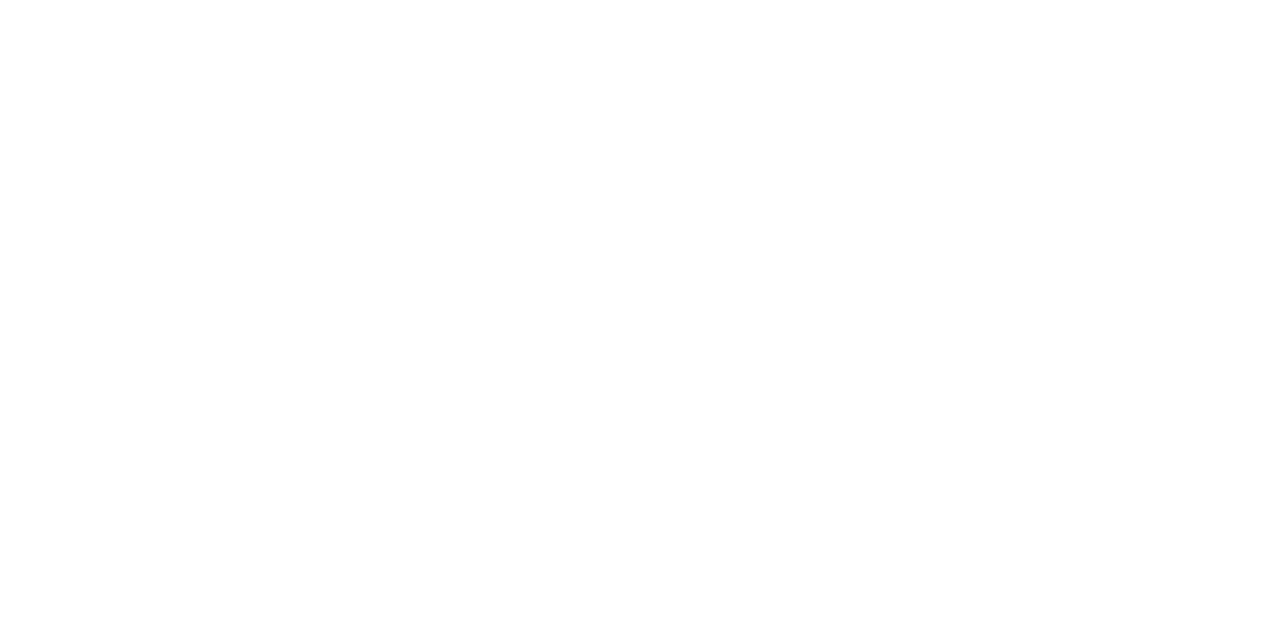
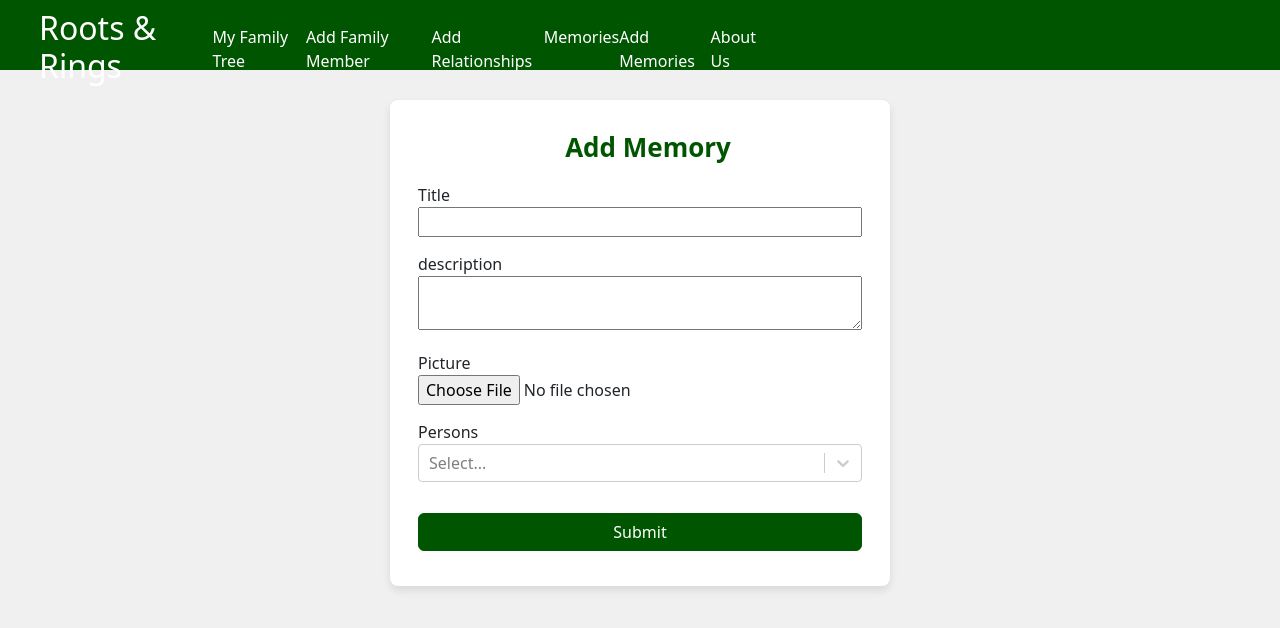
Before and after one commit to krao2099/HACKNCSTATE_PROJECT, a React (Create React App) app in the folder frontend/: page /add_memory in a window 1280 px wide. Before the commit this address had no page. Shown: the top 628 px of the page. Built offline with nearby package versions, Linux system fonts and the light colour scheme; no server answers.

Commit message:
started memory

```diff
--- a/frontend/package.json
+++ b/frontend/package.json
@@ -14,6 +14,7 @@
     "react-dom": "^18.2.0",
     "react-router-dom": "^6.22.0",
     "react-scripts": "5.0.1",
+    "react-select": "^5.8.0",
     "web-vitals": "^2.1.4"
   },
   "scripts": {
--- a/frontend/src/App.js
+++ b/frontend/src/App.js
@@ -3,6 +3,7 @@
 import { BrowserRouter as Router, Route, Routes } from 'react-router-dom';
 import Tree from './pages/Tree';
 import ProfileCreationForm from './pages/ProfileCreationForm';
+import MemoryCreationForm from './pages/MemoryCreationForm';
 import Profile from './pages/Profile';
 
 function App() {
@@ -12,6 +13,7 @@
         <Route path="/tree" element={<Tree />} />
         <Route path="/" element={<Tree />} />
         <Route path="/add_person" element={<ProfileCreationForm />} />
+        <Route path="/add_memory" element={<MemoryCreationForm />} />
         <Route path="/profile" element={<Profile />} />
       </Routes>
     </Router>
--- a/frontend/src/components/Header.js
+++ b/frontend/src/components/Header.js
@@ -7,6 +7,7 @@
                 <a href="/add_person" class="add-relationships">Add Family Member</a>
                 <a href="/" class="add-relationships">Add Relationships</a>
                 <a href="/feed" class="memories-link">Memories</a>
+                <a href="/add_memory" class="add-memories">Add Memories</a>
                 <a href="/" class="about-link">About Us</a>
             </div>
         </header>
--- /dev/null
+++ b/frontend/src/pages/MemoryCreationForm.js
@@ -0,0 +1,143 @@
+import React, { useState, useEffect } from 'react';
+import { useNavigate } from 'react-router-dom';
+import Button from 'react-bootstrap/Button';
+import './ProfileCreationForm.css'
+import Header from '../components/Header';
+import Select from 'react-select';
+
+
+const MemoryCreationForm = () => {
+  const navigate = useNavigate();
+
+  const [memory, setMemory] = useState({
+    title: '',
+    description: '',
+    files: [],
+    mem_type: '',
+    p_ids: [],
+  });
+
+  const [peopleList, setPeopleList] = useState({
+    people: []
+  });
+
+  useEffect(() => {
+    const fetchPeopleList = async () => {
+      try {
+        const apiURL = 'http://localhost:80/api/profile/all'
+        console.log(apiURL);
+        const response = await fetch(apiURL);
+        if (!response.ok) {
+          throw new Error('Network response was not ok');
+        }
+        const data = await response.json();
+        console.log(data);
+        setPeopleList({ people: data.profiles });
+        console.log("peopleList", peopleList.people)
+      } catch (error) {
+        console.error('There was a problem with the fetch operation:', error);
+      }
+    };
+
+    fetchPeopleList();
+  }, []);
+
+  const handleSelectChange = (selectedValues) => {
+    setMemory({ ...memory, p_ids: selectedValues.map(selectedValue => selectedValue.value)});
+  };
+
+  const handleChange = (e) => {
+    const { name, value } = e.target;
+    setMemory({ ...memory, [name]: value });
+    console.log(memory);
+  };
+
+  const handleFileChange = (e) => {
+
+    const file = e.target.files[0];
+    let document = "";
+
+    if(file) {
+        console.log("File true");
+        const reader = new FileReader();
+        reader.readAsDataURL(file);
+        reader.onload = function () {
+            console.log("File loaded");
+            document = reader.result;
+            setMemory({ ...memory, pic:document });
+        }
+    }
+  };
+
+  const handleSubmit = async (e) => {
+    e.preventDefault();
+    const apiURL = 'http://localhost:80/api/profile'
+
+    try {
+      const response = await fetch(apiURL, {
+        method: 'POST',
+        headers: {
+          'Content-Type': 'application/json; charset=utf-8',
+        },
+        body: JSON.stringify(memory),
+      });
+
+      if (!response.ok) {
+        throw new Error(`HTTP error! status: ${response.status}`);
+      }
+
+      const data = await response.json();
+      console.log('Success:', data);
+      navigate('/');
+    } catch (error) {
+      console.error('Error:', error);
+    }
+  };
+
+  return (
+    <div className="page-background">
+      <Header />
+      <div className="form-container">
+        <form onSubmit={handleSubmit}>
+          <div className='form-title'>Add Memory</div>
+          <div className="form-group">
+            <label className='form-item'>
+              Title <br />
+              <input type="text" name="title" value={memory.title} onChange={handleChange} />
+            </label>
+          </div>
+          <div className="form-group">
+            <label className='form-item'>
+            description <br />
+              <textarea name="description" className='bio-field' value={memory.description} onChange={handleChange} />
+            </label>
+          </div>
+          <div className="form-group">
+            <label className='form-item'>
+              Picture <br />
+              <input type="file" name="pic" onChange={handleFileChange} />
+            </label>
+          </div>
+          <div className="form-group">
+            <label className='form-item'>
+              Persons <br />
+              <Select
+                options={peopleList.people.map(person => ({ value: person.id, label: person.name }))}
+                isMulti
+                value={memory.p_ids.map(p_id => ({ value: p_id, label: peopleList.people.find(person => person.id === p_id).name }))}
+                onChange={handleSelectChange}
+              />
+            </label>
+          </div>
+          <div className="form-group">
+            <Button variant="primary" className="green-button" type="submit">
+              Submit
+            </Button>
+          </div>
+        </form>
+      </div>
+    </div>
+  );
+};
+
+export default MemoryCreationForm;
```
Also changed, not shown: 2 other files (tests, documents, lock files or other folders).
